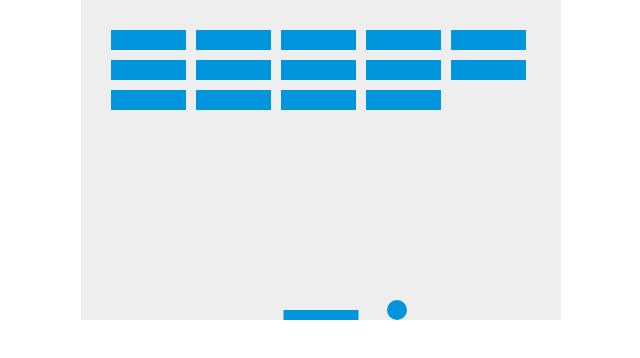
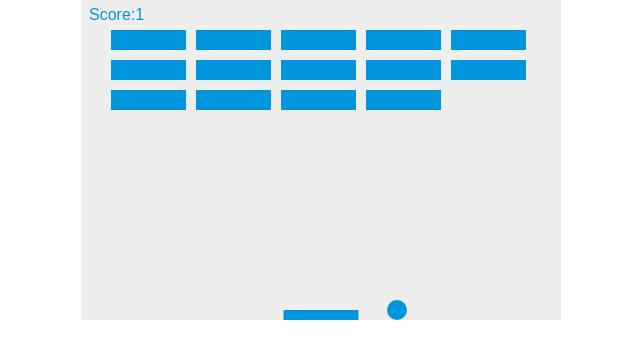
Before and after one commit to meganclapinski25/HW1--1320, a plain HTML site: page index.html in a window 1280 px wide. Shown: the full height of the page, 319-959 px from the left. Drawn offline with Linux system fonts and the light colour scheme.

Commit message:
8th push

```diff
--- a/index.html
+++ b/index.html
@@ -38,6 +38,7 @@
         const brickPadding = 10;
         const brickOffsetTop = 30;
         const brickOffsetLeft = 30;
+        let score = 0;
         var bricks = [];
         for (var c = 0; c < brickColumnCount; c++) {
             bricks[c] = [];
@@ -69,10 +70,21 @@
                     if (x > b.x && x < b.x + brickWidth && y > b.y && y < b.y + brickHeight) {
                         dy = -dy;
                         b.status = 0;
+                        score++;
+                        if(score === brickRowCount * brickColumnCount){
+                            alert("YOU WIN< CONGRATULATIONS!");
+                            document.location.reload();
+                            clearInterval(interval);
+                        }
                     }
                 }
             }
         }
+    }
+    function drawScore(){
+        ctx.font = "16px Arial";
+        ctx.fillstyle = "#0095DD";
+        ctx.fillText(`Score:${score}`, 8, 20);
     }
 
 
@@ -116,6 +128,7 @@
             drawBricks();
             drawBall();
             drawPaddle();
+            drawScore();
             collisionDetection();
 
 
```
